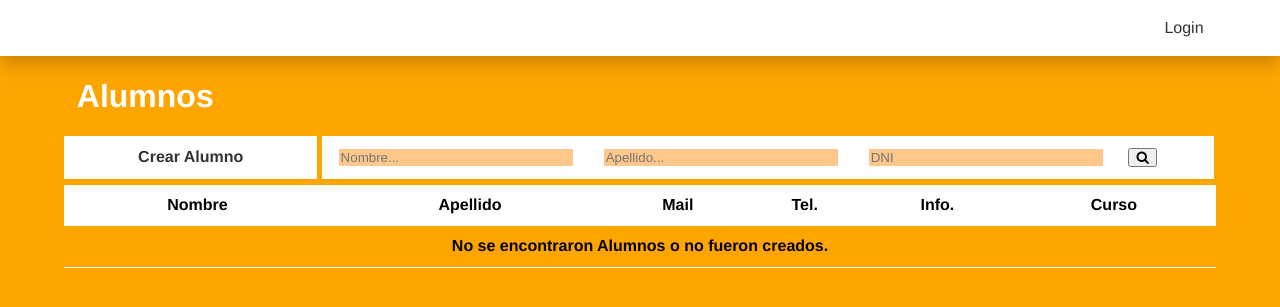
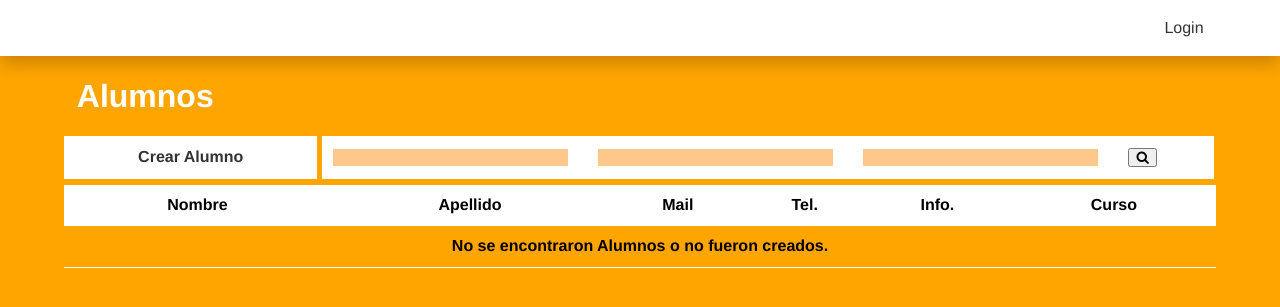
Before and after one commit to GeOnE-357/ProyectoEspacio, a Django app: page /Persona/1/ in a window 1280 px wide. Shown: the part 119-426 px from the top of the page. Run offline with Django 3.2, Linux system fonts and the light colour scheme; data that the repository does not hold is empty.

Commit message:
Arreglados los filtros

```diff
--- a/cursos/filters.py
+++ b/cursos/filters.py
@@ -1,12 +1,17 @@
 from .models import Curso, Materia
+from personas.models import Profesor
 import django_filters
 
 class CursoFilter(django_filters.FilterSet):
+	materiaID=django_filters.ModelChoiceFilter(queryset=Materia.objects.all(), label=False,)
+	profesorID=django_filters.ModelChoiceFilter(queryset=Profesor.objects.all(), label=False,)
+	anio=django_filters.NumberFilter(label=False,)
 	class Meta:
 		model = Curso
 		fields = ['materiaID', 'profesorID', 'anio']
 
 class MateriaFilter(django_filters.FilterSet):
+	nombre=django_filters.CharFilter(label=False, )
 	class Meta:
 		model = Materia
 		fields = ['nombre']
--- a/cursos/forms.py
+++ b/cursos/forms.py
@@ -4,7 +4,6 @@ from personas.models import Profesor, Alumno
 
 class CursoForm(forms.ModelForm):
 	ESTADO=(("Próximo", "Próximo"),("En curso", "En curso"),("Finalizado", "Finalizado"),)
-
 	materiaID=forms.ModelChoiceField(queryset=Materia.objects.all(), label="Materia:", required=True)
 	profesorID=forms.ModelChoiceField(queryset=Profesor.objects.all(), label="Profesor:", required=True)
 	cantClases=forms.IntegerField(required=True, label='Cantidad de Clases:')
--- a/cursos/views.py
+++ b/cursos/views.py
@@ -9,8 +9,6 @@ from .filters import CursoFilter, MateriaFilter
 
 def cursosListar(request):
 	cursos= Curso.objects.all()
-	materias=Materia.objects.all()
-	profes=Profesor.objects.all()
 	filtro = CursoFilter(request.GET, queryset=cursos)
 	lista=[]
 	for fi in filtro.qs:
@@ -27,7 +25,7 @@ def cursosListar(request):
 		curso.append(dias)
 		curso.append(fi.estado)
 		lista.append(curso)
-	return render(request, 'cursos/index.html', {'filtro':lista, 'materias':materias, 'profes':profes,} )
+	return render(request, 'cursos/index.html', {'filtro':lista, 'formu':filtro,} )
 
 
 def cursosCrear(request):
@@ -63,7 +61,7 @@ def cursosEditar(request, id):
 
 
 def materiasListar(request):
-	materias=Materia.objects.all()
+	materias= Materia.objects.all()
 	filtro = MateriaFilter(request.GET, queryset=materias)
 	return render(request, 'materias/index.html', {'filtro':filtro})
 
--- a/dependencia/filters.py
+++ b/dependencia/filters.py
@@ -2,11 +2,13 @@ from .models import Dependencia, Aula
 import django_filters
 
 class DependenciaFilter(django_filters.FilterSet):
+	nombre=django_filters.CharFilter(label=False, )
 	class Meta:
 		model = Dependencia
 		fields = ['nombre']
 
 class AulaFilter(django_filters.FilterSet):
+	nombre=django_filters.CharFilter(label=False, )
 	class Meta:
 		model = Dependencia
 		fields = ['nombre']
--- a/personas/filters.py
+++ b/personas/filters.py
@@ -2,11 +2,17 @@ from .models import Profesor, Alumno
 import django_filters
 
 class ProfesorFilter(django_filters.FilterSet):
+    nombre=django_filters.CharFilter(label=False,)
+    apellido=django_filters.CharFilter(label=False,)
+    dni=django_filters.NumberFilter(label=False,)
     class Meta:
         model = Profesor
         fields = ['nombre', 'apellido', 'dni']
 
 class AlumnoFilter(django_filters.FilterSet):
+    nombre=django_filters.CharFilter(label=False,)
+    apellido=django_filters.CharFilter(label=False,)
+    dni=django_filters.NumberFilter(label=False,)
     class Meta:
         model = Alumno
         fields = ['nombre', 'apellido', 'dni']
--- a/static/css/estilo.css
+++ b/static/css/estilo.css
@@ -190,16 +190,21 @@ p#contador
 
 /* ---------- Formularios ---------- */
 
-.BuscarForm div input
+form.BuscarForm p
+	{
+		display: inline-block;
+		width: 30%;
+		margin: 0;
+		padding: 0;
+	}
+
+form.BuscarForm p input
 	{
 		background-color: rgba(251, 145, 23, 0.5);
+		margin: 0;
 	}
 
-.BuscarForm div
-	{
-		width: 30%;
-		display: inline-block;
-	}
+
 
 .none
 	{
--- a/templates/filtros/filtroAula.html
+++ b/templates/filtros/filtroAula.html
@@ -1,6 +1,4 @@
 <form type="GET" class="BuscarForm">
-  <div style="width:90%">
-    <input type="text" name="nombre" placeholder="Nombre..." id="id_nombre">
-  </div>
-  <button type="submit"><i class="fa fa-search"></i></button>
+	{{ filtro.form.as_p }}
+	<button type="submit"><i class="fa fa-search"></i></button>
 </form>
--- a/templates/filtros/filtroDependencia.html
+++ b/templates/filtros/filtroDependencia.html
@@ -1,6 +1,4 @@
 <form type="GET" class="BuscarForm">
-  <div style="width:90%">
-    <input type="text" name="nombre" placeholder="Nombre..." id="id_nombre">
-  </div>
+  {{ filtro.form.as_p }}
   <button type="submit"><i class="fa fa-search"></i></button>
 </form>
--- a/templates/filtros/filtroMateria.html
+++ b/templates/filtros/filtroMateria.html
@@ -1,6 +1,4 @@
 <form type="GET" class="BuscarForm">
-  <div style="width:90%">
-    <input type="text" name="nombre" placeholder="Nombre" id="id_nombre">
-  </div>
-  <button type="submit"><i class="fa fa-search"></i></button>
+	{{ filtro.form.as_p }}
+	<button type="submit"><i class="fa fa-search"></i></button>
 </form>
--- a/templates/filtros/filtroPersona.html
+++ b/templates/filtros/filtroPersona.html
@@ -1,12 +1,4 @@
 <form type="GET" class="BuscarForm">
-  <div>
-    <input type="text" name="nombre" placeholder="Nombre..." id="id_nombre">
-  </div>
-  <div>
-    <input type="text" name="apellido" placeholder="Apellido..." id="id_apellido">
-  </div>
-  <div>
-    <input type="text" name="dni" placeholder="DNI" id="id_dni">
-  </div>
+	{{ filtro.form.as_p }}
   <button type="submit"><i class="fa fa-search"></i></button>
 </form>
```
Also changed, not shown: static/css/prueba.html (deleted, +0 -28 lines), templates/filtros/filtroCurso.html (+1 -19 lines).
